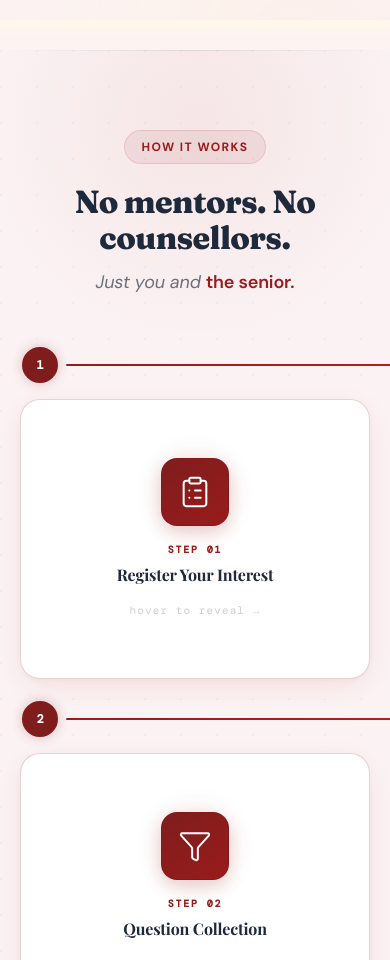
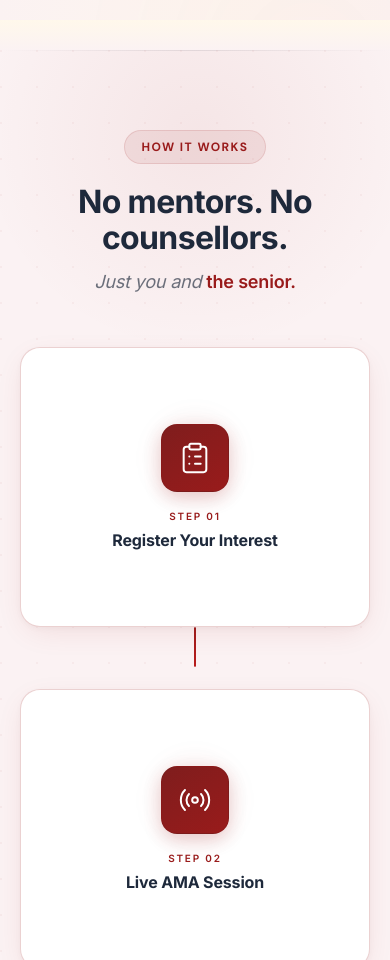
Before and after one commit to reddy-gopal/niat-insider, a React (Vite) app: page / in a window 390 px wide. Shown: the part 1040-2000 px from the top of the page. Built offline with nearby package versions, Linux system fonts and the light colour scheme.

Commit message:
feat: integrate Inter font across the application and enhance How It Works component layout with improved styling and structure

```diff
--- a/index.html
+++ b/index.html
@@ -4,6 +4,9 @@
     <meta charset="UTF-8" />
     <link rel="icon" type="image/png" href="/niat.png" />
     <meta name="viewport" content="width=device-width, initial-scale=1.0" />
+    <link rel="preconnect" href="https://fonts.googleapis.com" />
+    <link rel="preconnect" href="https://fonts.gstatic.com" crossorigin />
+    <link href="https://fonts.googleapis.com/css2?family=Inter:wght@300;400;500;600;700&display=swap" rel="stylesheet" />
     <title>NIAT Ask Me Anything</title>
   </head>
   <body>
--- a/src/components/HowItWorks.jsx
+++ b/src/components/HowItWorks.jsx
@@ -1,4 +1,4 @@
-import { motion, useScroll, useMotionValueEvent } from 'framer-motion';
+import { motion, useScroll, useMotionValueEvent, useTransform } from 'framer-motion';
 import { ClipboardList, Filter, Radio, Zap } from 'lucide-react';
 import { useRef, useState } from 'react';
 
@@ -11,9 +11,6 @@ const item = {
   show: { opacity: 1, y: 0, transition: { duration: 0.9, ease: [0.16, 1, 0.3, 1] } }
 };
 
-const BRAND = '#7f1d1d'; // maroon — default/always-on for step 1
-const HOVER = '#991b1b'; // crimson — hover highlight
-
 const steps = [
   {
     title: "Register Your Interest",
@@ -23,18 +20,18 @@ const steps = [
     backBg: 'linear-gradient(145deg, #3d0e0d 0%, #6b1414 100%)'
   },
   {
+    title: "Live AMA Session",
+    shortDesc: "Step 02",
+    desc: "Join live with NIAT seniors. Real talk, real answers. The kind of advice you won't find on Google or any college brochure.",
+    icon: <Radio size={34} strokeWidth={1.4} />,
+    backBg: 'linear-gradient(145deg, #3d0e0d 0%, #7f1d1d 100%)'
+  },
+  {
     title: "Question Collection",
-    shortDesc: "Step 02",
+    shortDesc: "Step 03",
     desc: "We gather and categorize every question submitted — so nothing gets skipped. Your doubt, no matter how small, is on the list.",
     icon: <Filter size={34} strokeWidth={1.4} />,
     backBg: 'linear-gradient(145deg, #450a0a 0%, #7f1d1d 100%)'
-  },
-  {
-    title: "Live AMA Session",
-    shortDesc: "Step 03",
-    desc: "Join live with NIAT seniors. Real talk, real answers. The kind of advice you won't find on Google or any college brochure.",
-    icon: <Radio size={34} strokeWidth={1.4} />,
-    backBg: 'linear-gradient(145deg, #3d0e0d 0%, #7f1d1d 100%)'
   },
   {
     title: "Solved & Connected",
@@ -45,7 +42,6 @@ const steps = [
   }
 ];
 
-// ─── Parent manages hoveredIndex so all badges/lines can react ───
 export function HowItWorks() {
   const containerRef = useRef(null);
   const { scrollYProgress } = useScroll({
@@ -54,7 +50,6 @@ export function HowItWorks() {
   });
 
   const [activatedSteps, setActivatedSteps] = useState([false, false, false, false]);
-  // hoveredIndex: which card is currently hovered (-1 = none)
   const [hoveredIndex, setHoveredIndex] = useState(-1);
 
   const thresholds = [0, 0.33, 0.66, 0.95];
@@ -68,24 +63,13 @@ export function HowItWorks() {
     if (changed) setActivatedSteps(updated);
   });
 
-  // A badge is "lit" if:
-  //   - it's step 0 always (default maroon)
-  //   - hoveredIndex >= its index (cascade highlight)
-  //   - scroll has activated it
   const isBadgeLit = (i) => i === 0 || hoveredIndex >= i || activatedSteps[i];
 
-  // A connector line between step i and i+1 is lit if hoveredIndex >= i
-  const isLineLit = (i) => hoveredIndex >= i || (activatedSteps[i] && activatedSteps[i + 1]);
-
-  // Badge colour:
-  //   step 0 default → maroon (#7f1d1d)
-  //   hovered step   → crimson (#991b1b)
-  //   cascade lit    → maroon
-  const badgeColor = (i) => {
-    if (hoveredIndex === i) return HOVER;
-    if (isBadgeLit(i)) return BRAND;
-    return 'transparent';
-  };
+  const connectorFills = [
+    useTransform(scrollYProgress, [0, 0.33], ['0%', '100%']),
+    useTransform(scrollYProgress, [0.33, 0.66], ['0%', '100%']),
+    useTransform(scrollYProgress, [0.66, 0.95], ['0%', '100%']),
+  ];
 
   return (
     <section
@@ -135,7 +119,7 @@ export function HowItWorks() {
             display: 'inline-block', marginBottom: '20px'
           }}>How It Works</span>
           <h2 style={{
-            fontFamily: "'Fraunces', serif",
+            fontFamily: "'Inter', sans-serif",
             fontSize: 'clamp(32px, 5vw, 48px)',
             fontWeight: 800,
             lineHeight: 1.1,
@@ -146,7 +130,7 @@ export function HowItWorks() {
             No mentors. No counsellors.
           </h2>
           <p style={{
-            fontFamily: "'DM Sans', sans-serif",
+            fontFamily: "'Inter', sans-serif",
             fontSize: 'clamp(18px, 2.2vw, 22px)',
             color: 'var(--text-2)',
             fontStyle: 'italic',
@@ -158,51 +142,104 @@ export function HowItWorks() {
           </p>
         </motion.div>
 
-        {/* ── Cards grid — badges/lines rendered inside each card but driven by parent state ── */}
+        <div ref={containerRef}>
           <div
-          ref={containerRef}
+            className="how-cards-grid"
             style={{
               display: 'grid',
               gridTemplateColumns: 'repeat(auto-fit, minmax(230px, 1fr))',
-            gap: '22px', alignItems: 'start'
+              gap: '22px',
+              alignItems: 'start'
             }}
           >
             {steps.map((step, i) => (
+              <div key={i} className="how-step-wrapper">
                 <FlipCard
-              key={i}
                   step={step}
                   index={i}
                   isHovered={hoveredIndex === i}
                   isLit={isBadgeLit(i)}
-              isLineLit={isLineLit(i)}
-              badgeColor={badgeColor(i)}
                   onHover={() => setHoveredIndex(i)}
                   onLeave={() => setHoveredIndex(-1)}
                 />
+
+                {i < steps.length - 1 && (
+                  <div className="how-connector-under">
+                    <div className="how-connector-track">
+                      <motion.div
+                        className="how-connector-fill"
+                        style={{ height: connectorFills[i] }}
+                      />
+                    </div>
+                  </div>
+                )}
+              </div>
             ))}
           </div>
-
-        {/* Bottom hint */}
-        <motion.div variants={item} style={{ textAlign: 'center', marginTop: 'clamp(44px, 5vw, 64px)' }}>
-          <p style={{
-            color: 'rgba(153,27,27,0.3)', fontSize: '12px',
-            fontFamily: "'DM Mono', monospace", letterSpacing: '0.12em'
-          }}>✦ hover each card to read more ✦</p>
-        </motion.div>
+        </div>
       </motion.div>
 
       <style>{`
-        /* Global override for specific interactive elements in this section */
-        .step-tag {
-          font-family: 'DM Mono', monospace;
+        .step-tag { font-family: 'Inter', sans-serif; }
+
+        /* ── Desktop: wrappers are transparent pass-throughs ── */
+        .how-step-wrapper { display: contents; }
+        .how-connector-under { display: none; }
+
+        /* ── Mobile ── */
+        @media (max-width: 768px) {
+          .how-cards-grid {
+            display: flex;
+            flex-direction: column;
+            gap: 0;
+          }
+
+          .how-step-wrapper {
+            display: flex;
+            flex-direction: column;
+            align-items: stretch;
+            width: 100%;
+          }
+
+          .how-step-wrapper > div {
+            width: 100%;
+          }
+
+          .flip-inner {
+            height: auto !important;
+            min-height: 280px;
+          }
+
+          .how-connector-under {
+            display: flex;
+            justify-content: center;
+            width: 100%;
+          }
+
+          .how-connector-track {
+            width: 2px;
+            height: 40px;
+            background: rgba(153, 27, 27, 0.15);
+            border-radius: 1px;
+            position: relative;
+            overflow: hidden;
+          }
+
+          .how-connector-fill {
+            position: absolute;
+            top: 0;
+            left: 0;
+            width: 100%;
+            border-radius: 1px;
+            background: linear-gradient(180deg, #991b1b, #b91c1c);
+          }
         }
       `}</style>
     </section>
   );
 }
 
-// ─── FlipCard receives all highlight state from parent ────────
-function FlipCard({ step, index, isHovered, isLit, isLineLit, badgeColor, onHover, onLeave }) {
+function FlipCard({ step, index, isHovered, isLit, onHover, onLeave }) {
   return (
     <motion.div
       variants={item}
@@ -211,77 +248,10 @@ function FlipCard({ step, index, isHovered, isLit, isLineLit, badgeColor, onHove
       onHoverEnd={onLeave}
       onTapStart={() => isHovered ? onLeave() : onHover()}
     >
-      {/* ── Badge row + connector ── */}
-      <div style={{
-        display: 'flex', alignItems: 'center', gap: '8px',
-        marginBottom: '16px', paddingLeft: '2px'
-      }}>
-
-        {/* Badge */}
-        <div style={{ position: 'relative', flexShrink: 0 }}>
-          <motion.div
-            animate={{
-              background: badgeColor,
-              borderColor: isLit ? badgeColor : 'rgba(153,27,27,0.2)',
-              color: isLit ? '#fff' : 'rgba(153,27,27,0.4)',
-              boxShadow: isHovered
-                ? '0 0 22px rgba(153,27,27,0.5), 0 0 8px rgba(153,27,27,0.25)'
-                : isLit
-                  ? '0 0 12px rgba(127,29,29,0.25)'
-                  : 'none',
-              scale: isHovered ? 1.18 : 1
-            }}
-            transition={{ duration: 0.28, ease: 'easeOut' }}
-            style={{
-              width: '36px', height: '36px', borderRadius: '50%',
-              border: '2px solid rgba(153,27,27,0.2)',
-              display: 'flex', alignItems: 'center', justifyContent: 'center',
-              fontSize: '12px', fontWeight: 700,
-              fontFamily: "'DM Mono', monospace"
-            }}
-          >
-            {index + 1}
-          </motion.div>
-
-          {/* Hover ripple */}
-          {isHovered && (
-            <motion.div
-              key={`ripple-${index}`}
-              initial={{ scale: 1, opacity: 0.55 }}
-              animate={{ scale: 2.4, opacity: 0 }}
-              transition={{ duration: 0.75, ease: 'easeOut' }}
-              style={{
-                position: 'absolute', inset: 0, borderRadius: '50%',
-                border: '2px solid #991b1b', pointerEvents: 'none'
-              }}
-            />
-          )}
-        </div>
-
-        {/* Connector line — lit when this step and next are in the cascade */}
-        {index < 3 && (
-          <motion.div
-            animate={{
-              background: isLineLit
-                ? `linear-gradient(90deg, #991b1b, #b91c1c)`
-                : 'rgba(153,27,27,0.1)',
-              opacity: isLineLit ? 1 : 0.4,
-              scaleX: isLineLit ? 1 : 0.95
-            }}
-            transition={{ duration: 0.3, ease: 'easeOut' }}
-            style={{
-              flex: 1, height: '2px', borderRadius: '1px',
-              marginRight: '-22px',
-              transformOrigin: 'left'
-            }}
-          />
-        )}
-      </div>
-
-      {/* ── Flip card ── */}
       <motion.div
         animate={{ rotateY: isHovered ? 180 : 0 }}
         transition={{ duration: 0.52, ease: [0.16, 1, 0.3, 1] }}
+        className="flip-inner"
         style={{ transformStyle: 'preserve-3d', position: 'relative', height: '280px' }}
       >
 
@@ -312,7 +282,6 @@ function FlipCard({ step, index, isHovered, isLit, isLineLit, badgeColor, onHove
             alignItems: 'center', justifyContent: 'center', gap: '16px',
           }}
         >
-          {/* Icon */}
           <div style={{ position: 'relative', display: 'flex', alignItems: 'center', justifyContent: 'center' }}>
             <motion.div
               animate={{ opacity: isHovered ? 1 : isLit ? 0.6 : 0.35 }}
@@ -351,24 +320,15 @@ function FlipCard({ step, index, isHovered, isLit, isLineLit, badgeColor, onHove
             <p style={{
               color: '#991b1b', fontSize: '10px', fontWeight: 600,
               letterSpacing: '0.18em', textTransform: 'uppercase',
-              marginBottom: '6px', fontFamily: "'DM Mono', monospace"
+              marginBottom: '6px', fontFamily: "'Inter', sans-serif"
             }}>{step.shortDesc}</p>
             <h3 style={{
               color: 'var(--text-1)',
               fontSize: 'clamp(16px, 1.8vw, 20px)',
               fontWeight: 700, margin: 0, lineHeight: 1.25,
-              fontFamily: "'Playfair Display', serif"
+              fontFamily: "'Inter', sans-serif"
             }}>{step.title}</h3>
           </div>
-
-          <motion.p
-            animate={{ opacity: isHovered ? 0 : 0.35 }}
-            transition={{ duration: 0.15 }}
-            style={{
-              color: 'var(--text-2)', fontSize: '11px', margin: 0,
-              letterSpacing: '0.1em', fontFamily: "'DM Mono', monospace"
-            }}
-          >hover to reveal →</motion.p>
         </motion.div>
 
         {/* BACK */}
@@ -388,7 +348,7 @@ function FlipCard({ step, index, isHovered, isLit, isLineLit, badgeColor, onHove
             <span style={{
               color: 'rgba(254,240,195,0.5)', fontSize: '10px', fontWeight: 600,
               letterSpacing: '0.18em', textTransform: 'uppercase',
-              fontFamily: "'DM Mono', monospace"
+              fontFamily: "'Inter', sans-serif"
             }}>{step.shortDesc}</span>
           </div>
 
@@ -396,18 +356,18 @@ function FlipCard({ step, index, isHovered, isLit, isLineLit, badgeColor, onHove
             color: 'rgba(254,240,195,0.95)',
             fontSize: 'clamp(15px, 1.6vw, 18px)',
             fontWeight: 700, margin: 0, lineHeight: 1.2,
-            fontFamily: "'Playfair Display', serif"
+            fontFamily: "'Inter', sans-serif"
           }}>{step.title}</h3>
 
           <p style={{
             color: 'rgba(254,240,195,0.82)',
             fontSize: '14px', lineHeight: 1.75,
-            margin: 0, fontFamily: "'Lora', serif"
+            margin: 0, fontFamily: "'Inter', sans-serif"
           }}>{step.desc}</p>
 
           <div style={{
             marginTop: 'auto', color: 'rgba(254,240,195,0.25)',
-            fontSize: '11px', fontFamily: "'DM Mono', monospace", letterSpacing: '0.12em'
+            fontSize: '11px', fontFamily: "'Inter', sans-serif", letterSpacing: '0.12em'
           }}>NIAT AMA ✦</div>
         </div>
 
--- a/src/index.css
+++ b/src/index.css
@@ -104,17 +104,21 @@
   box-sizing: border-box;
 }
 
+/* ─── Base font: Inter (primary for entire application) ─────────────────── */
+* {
+  font-family: 'Inter', sans-serif;
+  -webkit-font-smoothing: antialiased;
+  -moz-osx-font-smoothing: grayscale;
+}
+
 /* ─── Base ───────────────────────────────────────────────────────────────── */
 body {
-  font-family: 'DM Sans', sans-serif;
   font-size: var(--fs-body);
   font-weight: 400;
   color: var(--text-1);
   background-color: var(--bg-1);
   line-height: var(--lh-body);
   overflow-x: hidden;
-  -webkit-font-smoothing: antialiased;
-  -moz-osx-font-smoothing: grayscale;
 }
 
 /* Headings — Fraunces optical serif */
```
Lines whose indentation alone changed are shown as unchanged.
